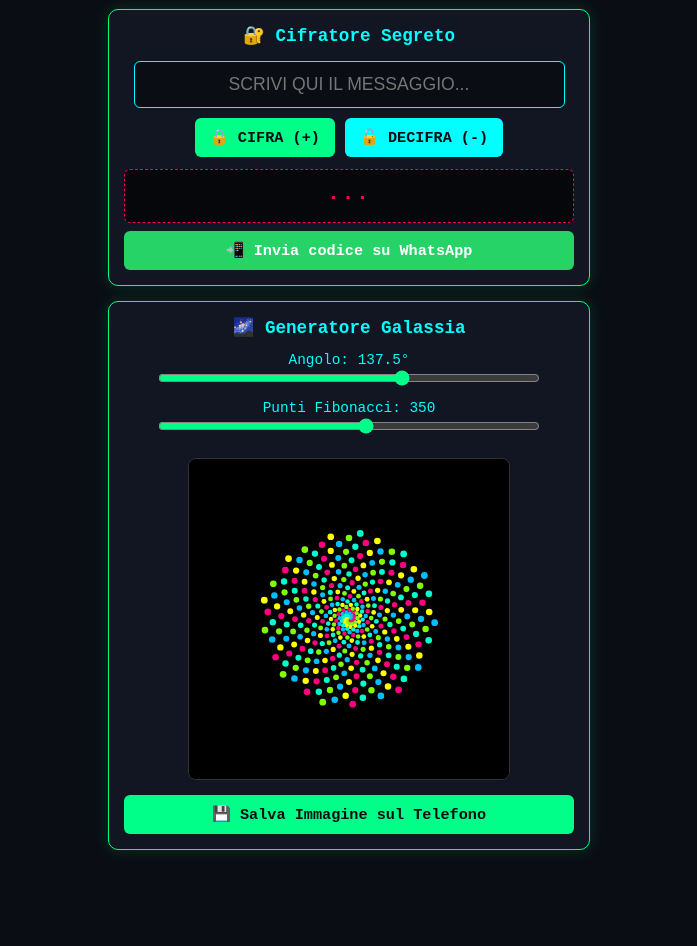
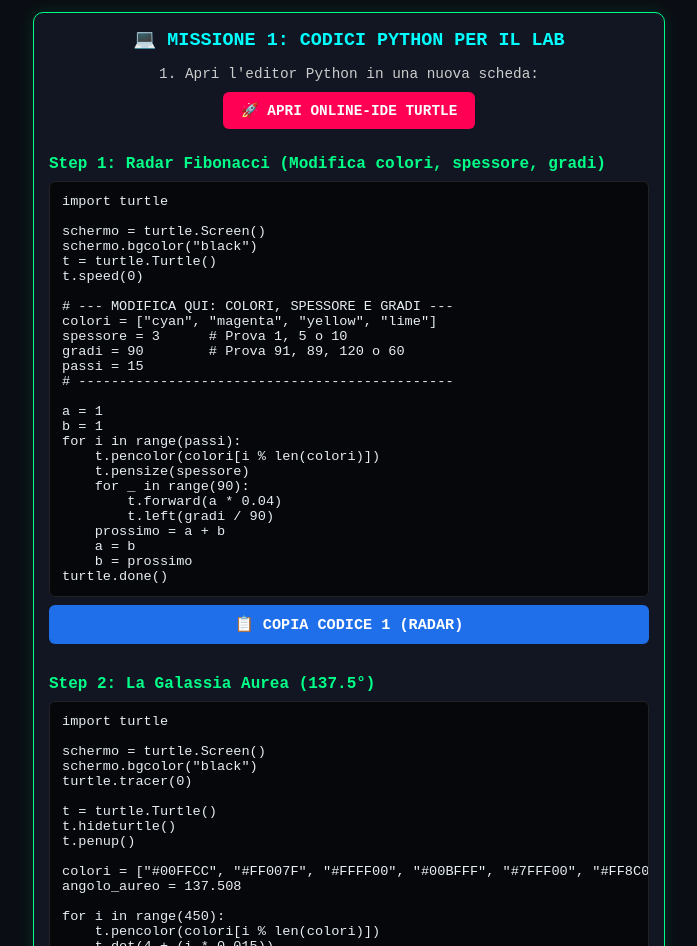
Before and after one commit to fbascn/fibonacci-lab, a plain HTML site: page index.html in a window 1280 px wide. Shown: the part 84-1030 px from the top of the page, without its empty margins (291-988 px from the left). Before the commit the page ends 964 px from the top, so only its background shows below. Drawn offline with Linux system fonts and the light colour scheme.

Commit message:
Update index.html

```diff
--- a/index.html
+++ b/index.html
@@ -6,18 +6,24 @@
 <title>Cyber Fibonacci Lab - Open Day</title>
 <style>
   body { background: #0a0e14; color: #00ff88; font-family: 'Courier New', monospace; margin: 0; padding: 15px; text-align: center; }
-  h1 { font-size: 1.4rem; text-shadow: 0 0 10px #00ff88; margin-bottom: 5px; }
-  p.sub { color: #8892b0; font-size: 0.85rem; margin-top: 0; }
-  .card { background: #111622; border: 1px solid #00ff88; border-radius: 10px; padding: 15px; margin: 15px auto; max-width: 450px; box-shadow: 0 0 15px rgba(0,255,136,0.15); }
-  input[type="text"] { width: 90%; padding: 12px; background: #0a0e14; border: 1px solid #00ffff; color: #fff; font-size: 1.1rem; border-radius: 6px; text-transform: uppercase; text-align: center; margin-bottom: 10px; }
-  .btn-group { display: flex; gap: 10px; justify-content: center; margin-bottom: 12px; }
+  h1 { font-size: 1.5rem; text-shadow: 0 0 10px #00ff88; margin-bottom: 5px; }
+  p.sub { color: #8892b0; font-size: 0.9rem; margin-top: 0; }
+  .card { background: #111622; border: 1px solid #00ff88; border-radius: 10px; padding: 15px; margin: 15px auto; max-width: 600px; box-shadow: 0 0 15px rgba(0,255,136,0.12); text-align: left; }
+  .card h2 { margin-top: 0; font-size: 1.15rem; color: #00ffff; text-align: center; }
+  pre { background: #05070a; color: #e6edf3; padding: 12px; border-radius: 6px; overflow-x: auto; font-size: 0.85rem; border: 1px solid #222; margin: 8px 0; }
   button { background: #00ff88; color: #0a0e14; border: none; padding: 10px 15px; font-weight: bold; border-radius: 6px; cursor: pointer; font-family: inherit; font-size: 0.95rem; }
+  button.copy-btn { width: 100%; background: #1f6feb; color: #fff; margin-bottom: 15px; }
+  button.copy-btn:active { background: #388bfd; }
   button.sec { background: #00ffff; }
   button.wa { background: #25D366; color: #fff; width: 100%; margin-top: 8px; }
-  .output { background: #05070a; padding: 12px; border-radius: 6px; border: 1px dashed #ff0055; color: #ff0055; font-size: 1.3rem; font-weight: bold; letter-spacing: 2px; word-break: break-all; min-height: 28px; }
-  canvas { background: #000; border-radius: 8px; border: 1px solid #333; max-width: 100%; margin-top: 10px; }
-  .slider-box { margin: 10px 0; font-size: 0.9rem; color: #00ffff; }
+  .center { text-align: center; }
+  input[type="text"] { width: 90%; padding: 12px; background: #0a0e14; border: 1px solid #00ffff; color: #fff; font-size: 1.1rem; border-radius: 6px; text-transform: uppercase; text-align: center; margin-bottom: 10px; display: block; margin-left: auto; margin-right: auto; }
+  .btn-group { display: flex; gap: 10px; justify-content: center; margin-bottom: 12px; }
+  .output { background: #05070a; padding: 12px; border-radius: 6px; border: 1px dashed #ff0055; color: #ff0055; font-size: 1.3rem; font-weight: bold; letter-spacing: 2px; word-break: break-all; min-height: 28px; text-align: center; }
+  canvas { background: #000; border-radius: 8px; border: 1px solid #333; max-width: 100%; margin-top: 10px; display: block; margin-left: auto; margin-right: auto; }
+  .slider-box { margin: 10px 0; font-size: 0.9rem; color: #00ffff; text-align: center; }
   input[type="range"] { width: 85%; accent-color: #00ff88; }
+  a.ide-link { display: inline-block; background: #ff0055; color: #fff; text-decoration: none; padding: 10px 18px; border-radius: 6px; font-weight: bold; margin: 10px 0; }
 </style>
 </head>
 <body>
@@ -25,21 +31,122 @@
   <h1>⚡ CYBER FIBONACCI LAB</h1>
   <p class="sub">Sequenza: 1, 1, 2, 3, 5, 8, 13, 21...</p>
 
-  <!-- SEZIONE 1: CRITTOGRAFIA -->
+  <!-- SEZIONE LABORATORIO PYTHON -->
   <div class="card">
-    <h2 style="margin-top:0; font-size:1.1rem; color:#00ffff;">🔐 Cifratore Segreto</h2>
+    <h2>💻 MISSIONE 1: CODICI PYTHON PER IL LAB</h2>
+    <div class="center">
+      <p style="font-size:0.9rem; color:#ccc;">1. Apri l'editor Python in una nuova scheda:<br>
+      <a class="ide-link" href="https://online-ide.com" target="_blank">🚀 APRI ONLINE-IDE TURTLE</a></p>
+    </div>
+
+    <p style="color:#00ff88; font-weight:bold; margin-bottom:4px;">Step 1: Radar Fibonacci (Modifica colori, spessore, gradi)</p>
+    <pre id="code1">import turtle
+
+schermo = turtle.Screen()
+schermo.bgcolor("black")
+t = turtle.Turtle()
+t.speed(0)
+
+# --- MODIFICA QUI: COLORI, SPESSORE E GRADI ---
+colori = ["cyan", "magenta", "yellow", "lime"]
+spessore = 3      # Prova 1, 5 o 10
+gradi = 90        # Prova 91, 89, 120 o 60
+passi = 15
+# ----------------------------------------------
+
+a = 1
+b = 1
+for i in range(passi):
+    t.pencolor(colori[i % len(colori)])
+    t.pensize(spessore)
+    for _ in range(90):
+        t.forward(a * 0.04)
+        t.left(gradi / 90)
+    prossimo = a + b
+    a = b
+    b = prossimo
+turtle.done()</pre>
+    <button class="copy-btn" onclick="copiaCodice('code1', this)">📋 COPIA CODICE 1 (RADAR)</button>
+
+    <p style="color:#00ff88; font-weight:bold; margin-bottom:4px;">Step 2: La Galassia Aurea (137.5°)</p>
+    <pre id="code2">import turtle
+
+schermo = turtle.Screen()
+schermo.bgcolor("black")
+turtle.tracer(0)
+
+t = turtle.Turtle()
+t.hideturtle()
+t.penup()
+
+colori = ["#00FFCC", "#FF007F", "#FFFF00", "#00BFFF", "#7FFF00", "#FF8C00"]
+angolo_aureo = 137.508
+
+for i in range(450):
+    t.pencolor(colori[i % len(colori)])
+    t.dot(4 + (i * 0.015))
+    t.forward(i * 0.45)
+    t.left(angolo_aureo)
+
+turtle.update()
+turtle.done()</pre>
+    <button class="copy-btn" onclick="copiaCodice('code2', this)">📋 COPIA CODICE 2 (GALASSIA)</button>
+
+    <p style="color:#00ff88; font-weight:bold; margin-bottom:4px;">Step 3: Cifratore Cyber (Crea tu il decifratore!)</p>
+    <pre id="code3">import turtle
+
+schermo = turtle.Screen()
+schermo.bgcolor("black")
+t = turtle.Turtle()
+t.speed(5)
+
+# --- MODIFICA QUI LA PAROLA SEGRETA ---
+messaggio = "MAMMA"
+# --------------------------------------
+
+alfabeto = "ABCDEFGHIJKLMNOPQRSTUVWXYZ"
+colori = ["#00FF00", "#00FFFF", "#FF0055", "#FFFF00"]
+a = 1
+b = 1
+testo_cifrato = ""
+
+for i in range(len(messaggio)):
+    lettera = messaggio[i]
+    if lettera in alfabeto:
+        posizione = alfabeto.index(lettera)
+        nuova_pos = (posizione + a) % 26
+        nuova_lettera = alfabeto[nuova_pos]
+    else:
+        nuova_lettera = lettera
+    testo_cifrato = testo_cifrato + nuova_lettera
+    t.pencolor(colori[i % 4])
+    t.pensize(3)
+    t.forward(a * 5)
+    t.left(a * 35)
+    prossimo = a + b
+    a = b
+    b = prossimo
+
+t.hideturtle()
+print("ORIGINALE: " + messaggio)
+print("CIFRATO:   " + testo_cifrato)</pre>
+    <button class="copy-btn" onclick="copiaCodice('code3', this)">📋 COPIA CODICE 3 (HACKING)</button>
+  </div>
+
+  <!-- SEZIONE 2: CRITTOGRAFIA WEB -->
+  <div class="card center">
+    <h2>🔐 APP CIFRATORE SEGRETO (DA CASA)</h2>
     <input type="text" id="testo" placeholder="SCRIVI QUI IL MESSAGGIO..." oninput="elabora(1)">
     <div class="btn-group">
       <button onclick="elabora(1)">🔒 CIFRA (+)</button>
       <button class="sec" onclick="elabora(-1)">🔓 DECIFRA (-)</button>
     </div>
     <div class="output" id="risultato">...</div>
-    <button class="wa" onclick="condividiWA()">📲 Invia codice su WhatsApp</button>
   </div>
 
-  <!-- SEZIONE 2: GRAFICA AUREA -->
-  <div class="card">
-    <h2 style="margin-top:0; font-size:1.1rem; color:#00ffff;">🌌 Generatore Galassia</h2>
+  <!-- SEZIONE 3: GRAFICA AUREA WEB -->
+  <div class="card center">
+    <h2>🌌 GENERATORE GALASSIA (DA CASA)</h2>
     <div class="slider-box">
       Angolo: <span id="valAngolo">137.5</span>°<br>
       <input type="range" id="angolo" min="60" max="180" step="0.1" value="137.5" oninput="disegna()">
@@ -53,6 +160,21 @@
   </div>
 
 <script>
+  function copiaCodice(idElemento, btn) {
+    let testo = document.getElementById(idElemento).innerText;
+    navigator.clipboard.writeText(testo).then(() => {
+      let testoOriginale = btn.innerText;
+      btn.innerText = "✅ COPIATO! ORA INCOLLA SU ONLINE-IDE";
+      btn.style.background = "#00ff88";
+      btn.style.color = "#0a0e14";
+      setTimeout(() => {
+        btn.innerText = testoOriginale;
+        btn.style.background = "#1f6feb";
+        btn.style.color = "#fff";
+      }, 2500);
+    });
+  }
+
   const alfabeto = "ABCDEFGHIJKLMNOPQRSTUVWXYZ";
 
   function elabora(direzione) {
@@ -76,9 +198,9 @@
   function condividiWA() {
     let res = document.getElementById("risultato").innerText;
     if (res === "...") return;
-    let url = "https://github.io";
-    let testoWA = "🕵️‍♂️ Ho cifrato un messaggio con l'algoritmo di Fibonacci all'Open Day!\n\nCodice: *" + res + "*\n\nProva a decifrarlo qui: " + url;
-    window.open("https://wa.me" + encodeURIComponent(testoWA), "_blank");
+    let url = window.location.href;
+    let testoWA = `🕵️‍♂️ Ho cifrato un messaggio con l'algoritmo di Fibonacci all'Open Day!\n\nCodice: *${res}*\n\nProva a decifrarlo qui: ${url}`;
+    window.open("https://whatsapp.com" + encodeURIComponent(testoWA), "_blank");
   }
 
   function disegna() {
```
